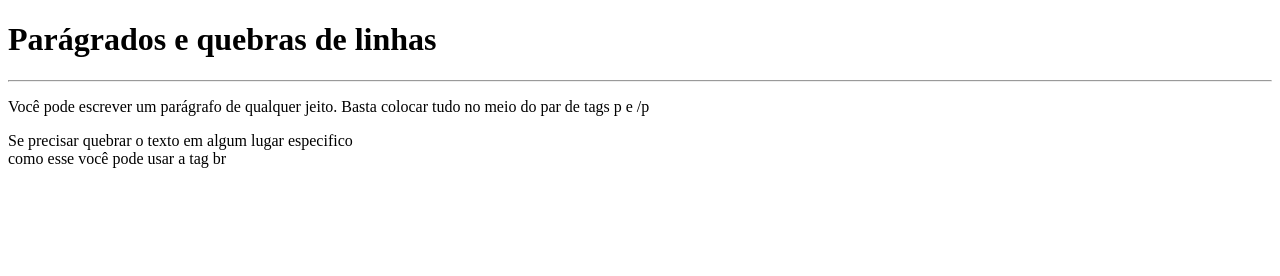
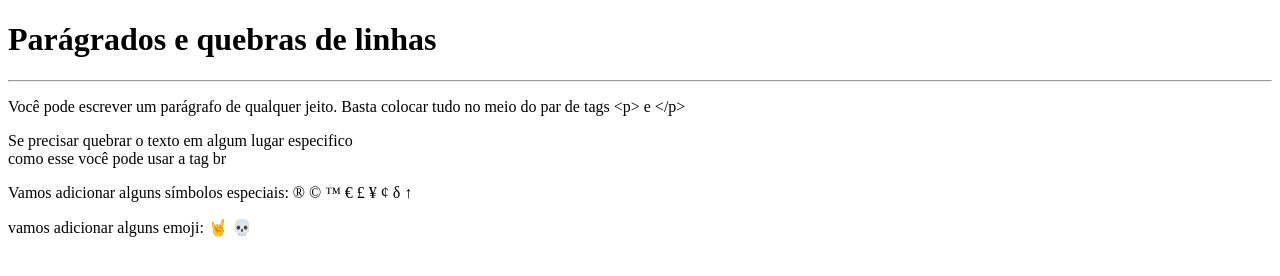
Before and after one commit to ViniciusLoures/Curso-de-HTML-e-CSS, a plain HTML site: page exercicios/ex002/index.html in a window 1280 px wide. Drawn offline with Linux system fonts and the light colour scheme.

Commit message:
Update index.html

```diff
--- a/exercicios/ex002/index.html
+++ b/exercicios/ex002/index.html
@@ -13,10 +13,24 @@
         um parágrafo de
         qualquer jeito.
         Basta colocar tudo no meio
-        do par de tags p e /p
+        do par de tags &lt;p&gt; e &lt;/p&gt;  <!-- LESS THAN / GREATER THAN -->
     </p>
     <p>Se precisar quebrar o texto em algum lugar especifico <br> como esse você pode usar a tag br</p>
-
+    <p>Vamos adicionar alguns símbolos especiais:
+        &reg;
+        &copy;
+        &trade;
+        &euro;
+        &pound;
+        &yen;
+        &cent;
+        &delta;
+        &uarr;
+    </p>
+    <p>vamos adicionar alguns emoji:
+        &#x1F918;
+        &#x1F480;
+    </p>
 
 </body>
 </html>
```
